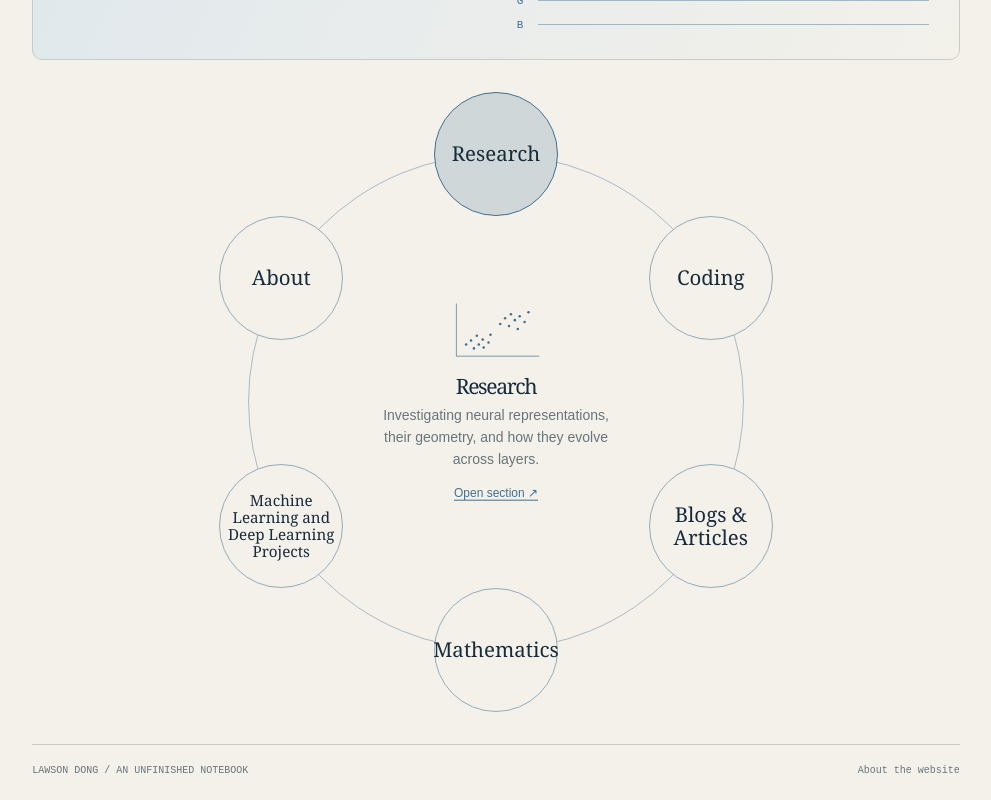
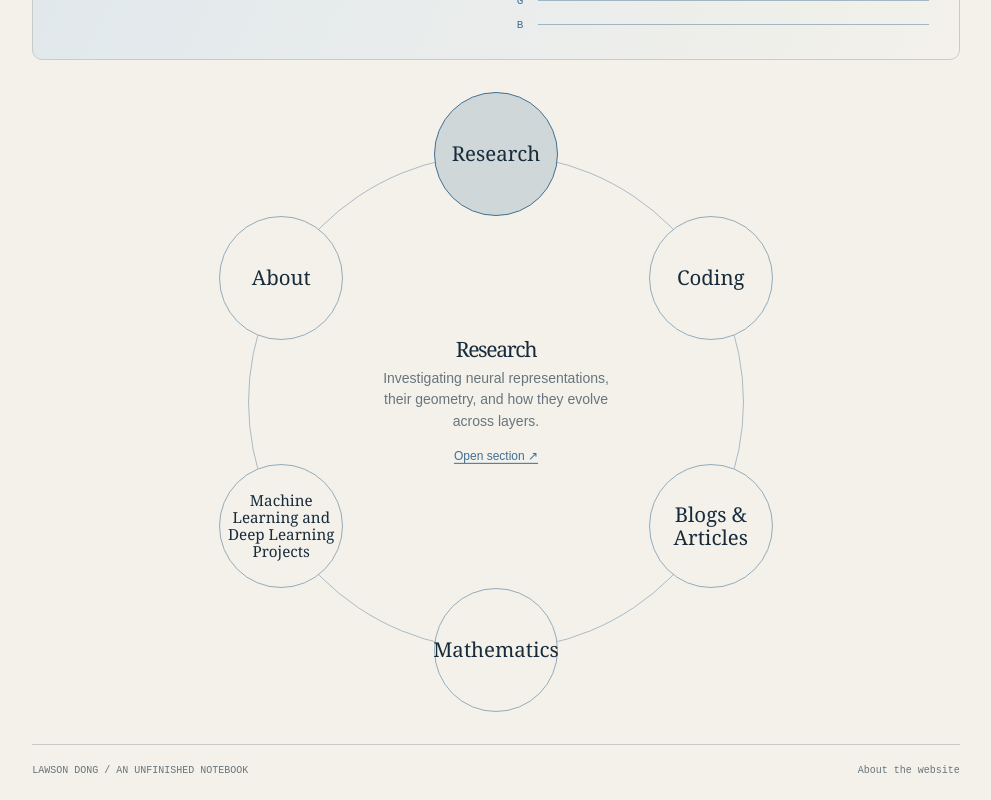
Before and after one commit to Lawson-Dong/personal-website, a Next.js app: page / in a window 1280 px wide. Shown: the part 1066-1866 px from the top of the page, without its empty margins (269-1260 px from the left). Built offline with nearby package versions, Linux system fonts and the light colour scheme.

Commit message:
Remove scatter plot from homepage circular navigation

```diff
--- a/components/home-ring.module.css
+++ b/components/home-ring.module.css
@@ -70,14 +70,6 @@
   text-align: center;
 }
 
-.scatter {
-  display: block;
-  width: min(108px, 35%);
-  height: auto;
-  margin: 0 auto 12px;
-  color: var(--accent);
-}
-
 .detail h2 {
   margin: 0 0 7px;
   font: 400 clamp(17px, 3.4cqi, 24px)/1.15 Georgia, serif;
@@ -126,8 +118,6 @@
     min-height: 175px;
     padding: 12px 8px;
   }
-
-  .scatter { width: 74px; }
 }
 
 @media (prefers-reduced-motion: reduce) {
--- a/components/home-ring.tsx
+++ b/components/home-ring.tsx
@@ -43,8 +43,6 @@ const sections = [
   },
 ] as const;
 
-const points = [[18, 46], [23, 42], [26, 50], [29, 37], [31, 46], [35, 41], [36, 49], [41, 44], [43, 36], [53, 25], [58, 19], [62, 27], [64, 15], [68, 21], [71, 30], [73, 17], [78, 23], [82, 13]];
-
 export function HomeRing() {
   const [active, setActive] = useState(0);
   const { label: title, description, href } = sections[active];
@@ -67,10 +65,6 @@ export function HomeRing() {
           </Link>
         ))}
         <div className={styles.detail}>
-          <svg viewBox="0 0 98 64" className={styles.scatter} aria-hidden="true">
-            <path d="M8 4v54h85" fill="none" stroke="currentColor" strokeWidth=".7" />
-            {points.map(([x, y]) => <circle key={x} cx={x} cy={y} r="1.3" fill="currentColor" />)}
-          </svg>
           <div aria-live="polite">
             <h2>{title}</h2>
             <p>{description}</p>
```
